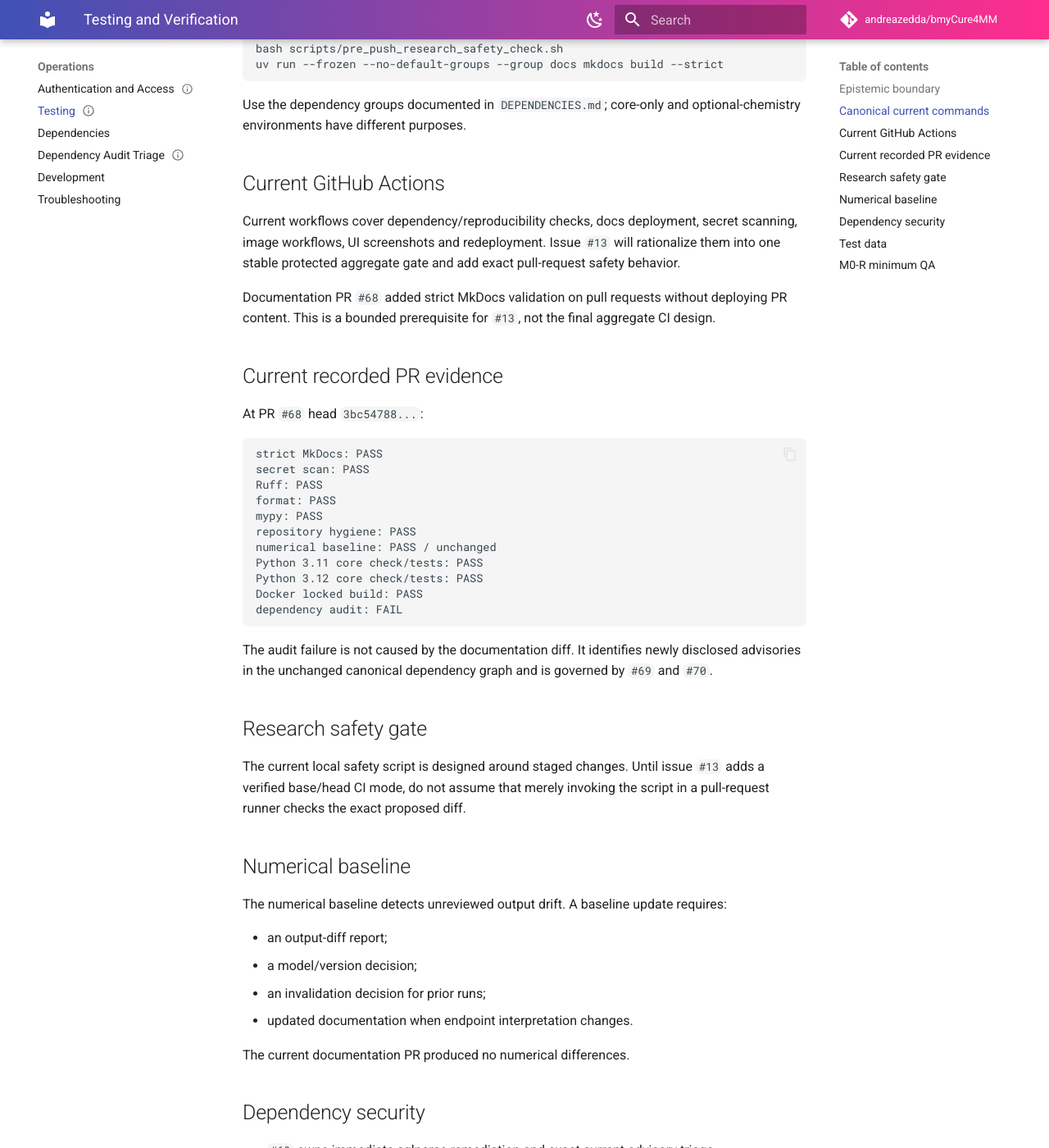
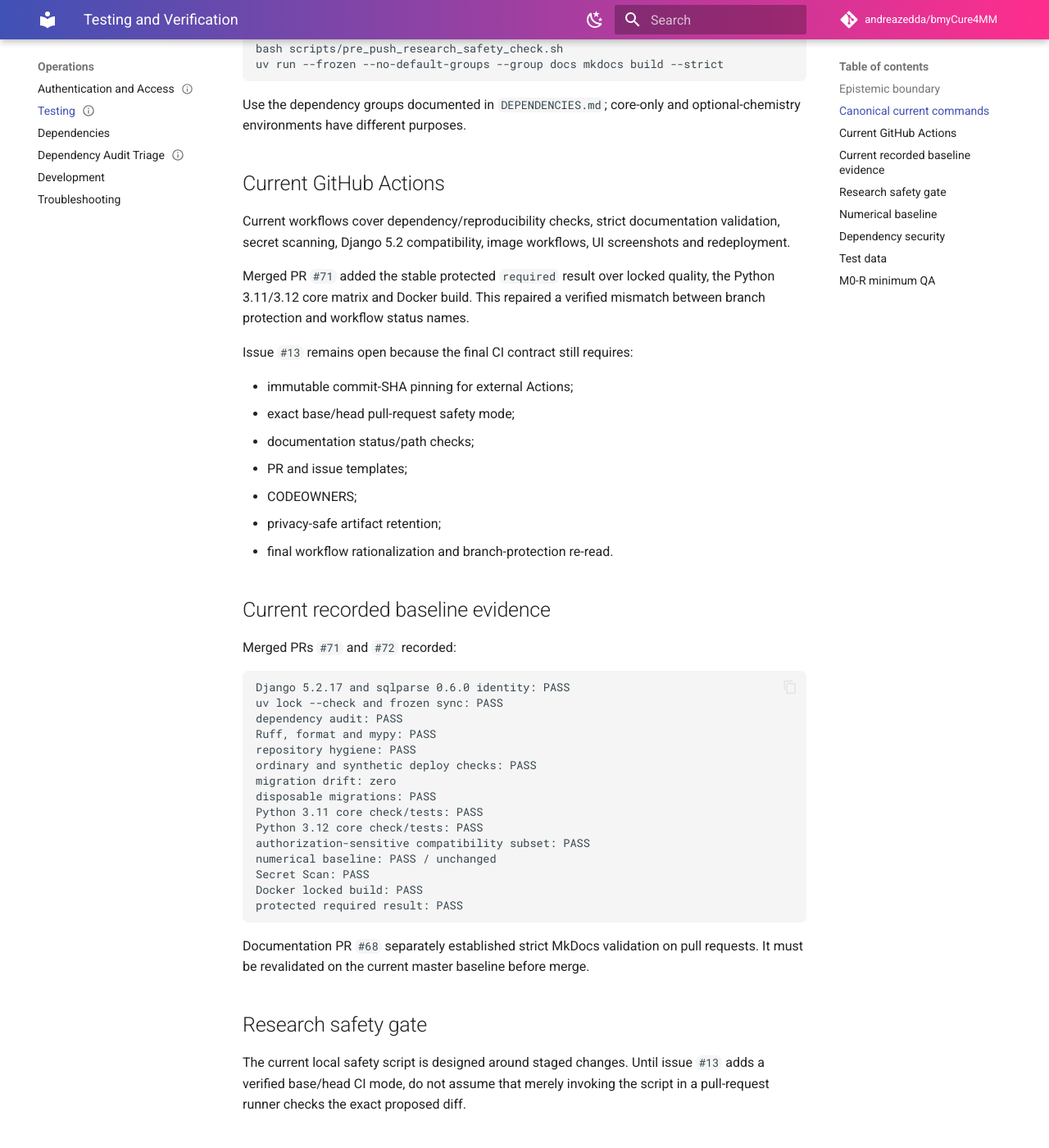
Before and after one commit to andreazedda/bmyCure4MM, an MkDocs documentation site: the page built from docs/operations/TESTING.md, in a window 1280 px wide and 1400 px high, scrolled down 697 px. Shown: the whole window at 82% size. Built offline with MkDocs 1.6.1 and Material for MkDocs 9.7.7, drawn with Linux system fonts in a browser that asks for light colours; comment, search, counter and statistics services are not loaded; some of the changed text lies outside the part shown.

Commit message:
docs: align testing evidence with merged dependency and framework baselines

````diff
--- a/docs/operations/TESTING.md
+++ b/docs/operations/TESTING.md
@@ -43,29 +43,43 @@ Use the dependency groups documented in `DEPENDENCIES.md`; core-only and optiona
 
 ## Current GitHub Actions
 
-Current workflows cover dependency/reproducibility checks, docs deployment, secret scanning, image workflows, UI screenshots and redeployment. Issue `#13` will rationalize them into one stable protected aggregate gate and add exact pull-request safety behavior.
+Current workflows cover dependency/reproducibility checks, strict documentation validation, secret scanning, Django 5.2 compatibility, image workflows, UI screenshots and redeployment.
 
-Documentation PR `#68` added strict MkDocs validation on pull requests without deploying PR content. This is a bounded prerequisite for `#13`, not the final aggregate CI design.
+Merged PR `#71` added the stable protected `required` result over locked quality, the Python 3.11/3.12 core matrix and Docker build. This repaired a verified mismatch between branch protection and workflow status names.
 
-## Current recorded PR evidence
+Issue `#13` remains open because the final CI contract still requires:
 
-At PR `#68` head `3bc54788...`:
+- immutable commit-SHA pinning for external Actions;
+- exact base/head pull-request safety mode;
+- documentation status/path checks;
+- PR and issue templates;
+- CODEOWNERS;
+- privacy-safe artifact retention;
+- final workflow rationalization and branch-protection re-read.
+
+## Current recorded baseline evidence
+
+Merged PRs `#71` and `#72` recorded:
 
 ```text
-strict MkDocs: PASS
-secret scan: PASS
-Ruff: PASS
-format: PASS
-mypy: PASS
+Django 5.2.17 and sqlparse 0.6.0 identity: PASS
+uv lock --check and frozen sync: PASS
+dependency audit: PASS
+Ruff, format and mypy: PASS
 repository hygiene: PASS
-numerical baseline: PASS / unchanged
+ordinary and synthetic deploy checks: PASS
+migration drift: zero
+disposable migrations: PASS
 Python 3.11 core check/tests: PASS
 Python 3.12 core check/tests: PASS
+authorization-sensitive compatibility subset: PASS
+numerical baseline: PASS / unchanged
+Secret Scan: PASS
 Docker locked build: PASS
-dependency audit: FAIL
+protected required result: PASS
 ```
 
-The audit failure is not caused by the documentation diff. It identifies newly disclosed advisories in the unchanged canonical dependency graph and is governed by `#69` and `#70`.
+Documentation PR `#68` separately established strict MkDocs validation on pull requests. It must be revalidated on the current master baseline before merge.
 
 ## Research safety gate
 
@@ -80,15 +94,15 @@ The numerical baseline detects unreviewed output drift. A baseline update requir
 - an invalidation decision for prior runs;
 - updated documentation when endpoint interpretation changes.
 
-The current documentation PR produced no numerical differences.
+The dependency and Django 5.2 migrations produced no numerical differences.
 
 ## Dependency security
 
-- `#69` owns immediate sqlparse remediation and exact current advisory triage.
-- `#70` owns migration from unsupported Django 4.2 to Django 5.2 LTS.
-- a temporary advisory exception must be exact, evidence-backed, owned and expiring;
+- canonical runtime: Django 5.2.17 LTS and sqlparse 0.6.0;
+- no Django advisory exception remains in the audit wrapper;
+- one exact development-only pytest advisory decision remains documented;
 - high findings cannot be globally ignored;
-- shared/production promotion remains prohibited on an unsupported or untriaged framework baseline.
+- a green dependency audit does not by itself establish production security.
 
 ## Test data
 
````
Also changed, not shown: other parts of docs/operations/TESTING.md (+1 -1 lines).
